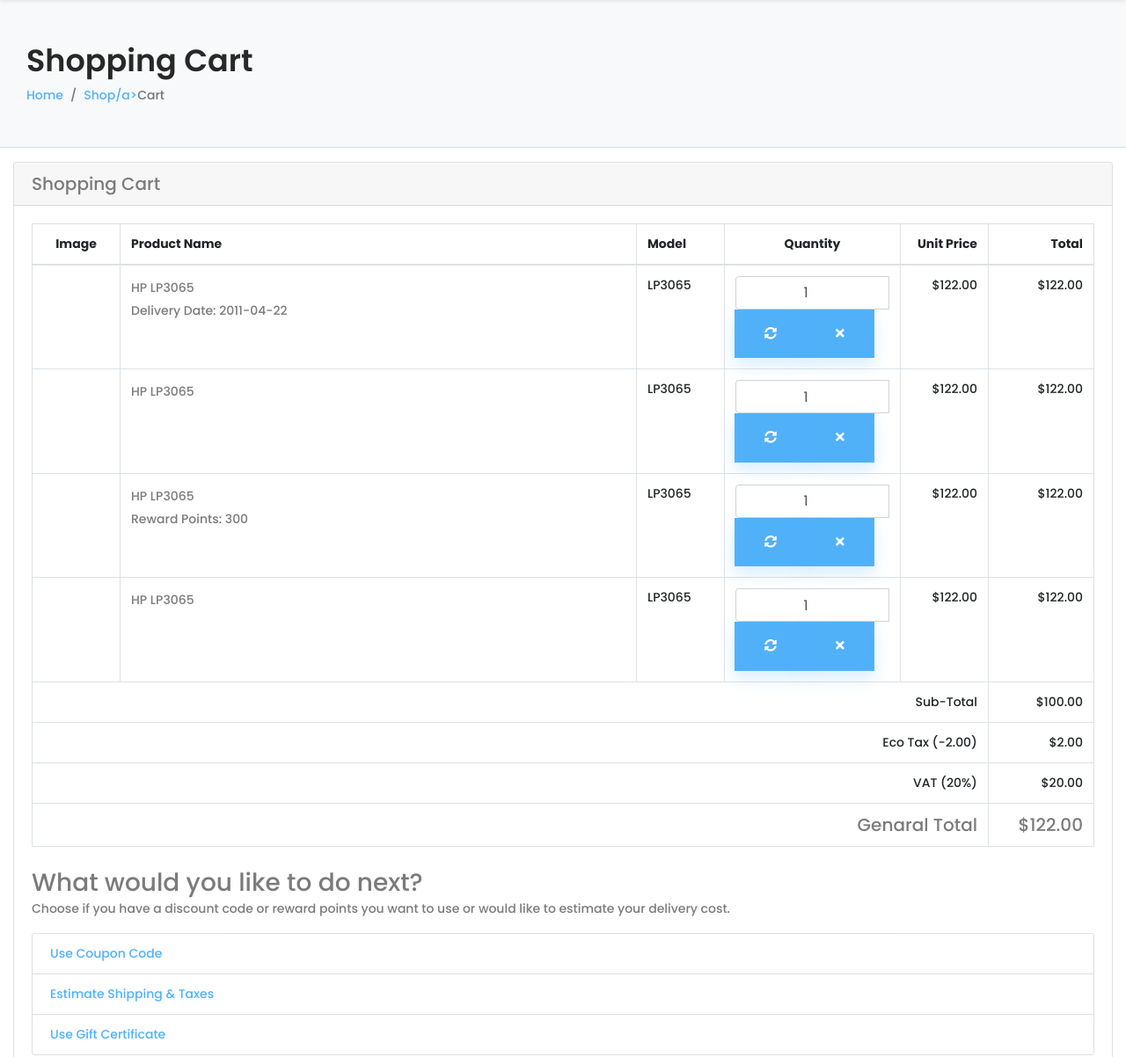
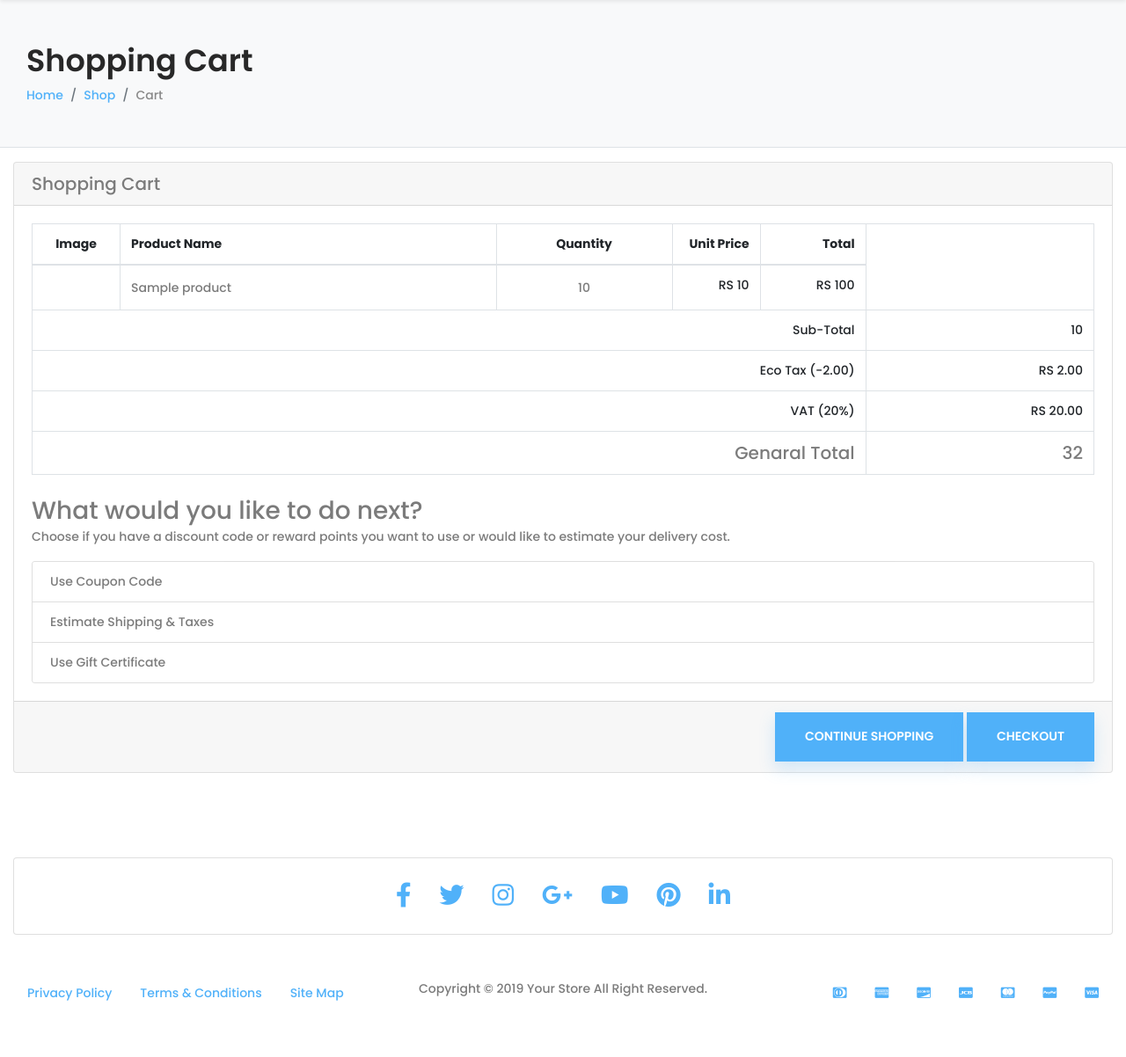
Before and after one commit to nehapanchal2606/The_davai, a Flask app: page /cart in a window 1280 px wide. Shown: the part 268-1470 px from the top of the page at 88% size. Run offline with Flask 2, Linux system fonts and the light colour scheme; the visitor is signed in with stand-in values (Sample User, id 1); tables that the repository leaves empty or names only in its code hold one stand-in row (values such as "Sample post"); some libraries are stand-ins or nearby versions.

Commit message:
added shopping cart

```diff
--- a/project.py
+++ b/project.py
@@ -94,7 +94,7 @@ def login():
 		cursor = mysql.connection.cursor()
 		username = request.form.get('username')
 		password = request.form.get('password')
-		print('======>> ',username, password);
+		print('======>> ',username, password)
 		#cur = mysql.connection.cursor(MySQLdb.cursors.DictCufrom flask import Flask,render_template,request,session,url_for,redirectrsor)
 		cursor.execute('SELECT * FROM user where username = %s and password = %s', (username,password,))
 		user = cursor.fetchone()
@@ -157,8 +157,8 @@ def aboute():
 @app.route('/cart',methods=['GET','POST'])
 def cart():
 	cursor = mysql.connection.cursor()
-	cursor.execute('SELECT p.name, p.price FROM cart as c JOIN product as p ON c.pro_id = p.id WHERE user_id = %s', (session['id'],))
-	cartdetail = cursor.fetchone()
+	cursor.execute('SELECT p.name, p.price, c.qty FROM cart as c JOIN product as p ON c.pro_id = p.id WHERE user_id = %s', (session['id'],))
+	cartdetail = cursor.fetchall()
 
 	print(cartdetail,"cartdetail")
 
@@ -177,7 +177,7 @@ def contact():
 
 		mysql.connection.commit()
 
-		message = Markup("<h2>Your Message is Send</h2>")
+		message = Markup("<h2>Message sent successfully!!</h2>")
 		flash(message)
 		return redirect('/contact')
 
--- a/templates/cart.html
+++ b/templates/cart.html
@@ -117,7 +117,7 @@
 						<h2>Shopping Cart</h2>
 						<ol class="breadcrumb p-0 m-0 bg-transparent">
 							<li class="breadcrumb-item"><a href="{{ '/' }}">Home</a></li>
-							<li class="breadcrumb-item"><a href="{{ 'shop' }}">Shop/a></li>
+							<li class="breadcrumb-item"><a href="{{ 'shop' }}">Shop</a></li>
 							<li class="breadcrumb-item active">Cart</li>
 						</ol>
 					</div>
@@ -139,112 +139,51 @@
 							<tr>
 								<th class="text-center" width="100">Image</th>
 								<th class="text-left">Product Name</th>
-								<th class="text-left" width="100">Model</th>
+								<!-- <th class="text-left" width="100">Model</th> -->
 								<th class="text-center" width="200">Quantity</th>
 								<th class="text-right" width="100">Unit Price</th>
 								<th class="text-right" width="120">Total</th>
 							</tr>
 						</thead>
 						<tbody>
+							{% set total = [0] %}
+						{% for pro_list in cartdetail %}
+							{% set _ = total.append(total.pop() + pro_list[1]|int) %}
+							<!-- <p>{{pro_list}}</p> -->
 							<tr>
 								<td class="text-center">
 									<img alt="" class="img-thumbnail p-0 border-0" src="https://via.placeholder.com/50x50" />
 								</td>
 								<td class="text-left">
-									<p class="m-0">HP LP3065</p>
-									<p class="m-0">Delivery Date: 2011-04-22</p>
+									<p class="m-0">{{ pro_list[0]}}</p>
 								</td>
-								<td class="text-left">LP3065</td>
 								<td class="text-center">
-									<div class="input-group">
-										<input type="number" class="form-control text-center" id="" name="" value="1" min="1" max="5" placeholder="Quantity" />
-										<div class="input-group-append">
-											<button class="btn btn-outline-secondary" type="button"><i class="fas fa-sync-alt"></i></button>
-											<button class="btn btn-outline-secondary" type="button"><i class="fas fa-times"></i></button>
-										</div>
-									</div>
+									<p class="m-0">{{ pro_list[2]}}</p>
 								</td>
-								<td class="text-right">$122.00</td>
-								<td class="text-right">$122.00</td>
+								<td class="text-right">RS {{ pro_list[1]}}</td>
+								<td class="text-right">RS {{ pro_list[1] *  pro_list[2]}}</td>
+
 							</tr>
-							<tr>
-								<td class="text-center">
-									<img alt="" class="img-thumbnail p-0 border-0" src="https://via.placeholder.com/50x50" />
-								</td>
-								<td class="text-left">
-									<p class="m-0">HP LP3065</p>
-								</td>
-								<td class="text-left">LP3065</td>
-								<td class="text-center">
-									<div class="input-group">
-										<input type="number" class="form-control text-center" id="" name="" value="1" min="1" max="5" placeholder="Quantity" />
-										<div class="input-group-append">
-											<button class="btn btn-outline-secondary" type="button"><i class="fas fa-sync-alt"></i></button>
-											<button class="btn btn-outline-secondary" type="button"><i class="fas fa-times"></i></button>
-										</div>
-									</div>
-								</td>
-								<td class="text-right">$122.00</td>
-								<td class="text-right">$122.00</td>
-							</tr>
-							<tr>
-								<td class="text-center">
-									<img alt="" class="img-thumbnail p-0 border-0" src="https://via.placeholder.com/50x50" />
-								</td>
-								<td class="text-left">
-									<p class="m-0">HP LP3065</p>
-									<p class="m-0">Reward Points: 300</p>
-								</td>
-								<td class="text-left">LP3065</td>
-								<td class="text-center">
-									<div class="input-group">
-										<input type="number" class="form-control text-center" id="" name="" value="1" min="1" max="5" placeholder="Quantity" />
-										<div class="input-group-append">
-											<button class="btn btn-outline-secondary" type="button"><i class="fas fa-sync-alt"></i></button>
-											<button class="btn btn-outline-secondary" type="button"><i class="fas fa-times"></i></button>
-										</div>
-									</div>
-								</td>
-								<td class="text-right">$122.00</td>
-								<td class="text-right">$122.00</td>
-							</tr>
-							<tr>
-								<td class="text-center">
-									<img alt="" class="img-thumbnail p-0 border-0" src="https://via.placeholder.com/50x50" />
-								</td>
-								<td class="text-left">
-									<p class="m-0">HP LP3065</p>
-								</td>
-								<td class="text-left">LP3065</td>
-								<td class="text-center">
-									<div class="input-group">
-										<input type="number" class="form-control text-center" id="" name="" value="1" min="1" max="5" placeholder="Quantity" />
-										<div class="input-group-append">
-											<button class="btn btn-outline-secondary" type="button"><i class="fas fa-sync-alt"></i></button>
-											<button class="btn btn-outline-secondary" type="button"><i class="fas fa-times"></i></button>
-										</div>
-									</div>
-								</td>
-								<td class="text-right">$122.00</td>
-								<td class="text-right">$122.00</td>
-							</tr>
+						{% endfor%}
 						</tbody>
+
+
 						<tfoot>
 							<tr>
 								<td class="text-right" colspan="5">Sub-Total</td>
-								<td class="text-right">$100.00</td>
+								<td class="text-right">{{ total[0] }}</td>
 							</tr>
 							<tr>
 								<td class="text-right" colspan="5">Eco Tax (-2.00)</td>
-								<td class="text-right">$2.00</td>
+								<td class="text-right">RS 2.00</td>
 							</tr>
 							<tr>
 								<td class="text-right" colspan="5">VAT (20%)</td>
-								<td class="text-right">$20.00</td>
+								<td class="text-right">RS 20.00</td>
 							</tr>
 							<tr>
 								<td class="text-right" colspan="5"><p class="m-0 h5">Genaral Total</p></td>
-								<td class="text-right"><p class="m-0 h5">$122.00</p></td>
+								<td class="text-right"><p class="m-0 h5">{{ total[0] + 2 + 20}}</p></td>
 							</tr>
 						</tfoot>
 					</table>
@@ -329,7 +268,7 @@
 </div>
 <div class="container">
 	<div class="row mb-5">
-		<div class="col-md-2">
+		<!-- <div class="col-md-2">
 			<div class="card">
 				<div class="card-header">Corporate</div>
 				<ul class="list-group list-group-flush">
@@ -340,8 +279,8 @@
 					<li class="list-group-item p-2">Contact Us</li>
 				</ul>
 			</div>
-		</div>
-		<div class="col-md-2">
+		</div> -->
+		<!-- <div class="col-md-2">
 			<div class="card">
 				<div class="card-header">Services</div>
 				<ul class="list-group list-group-flush">
@@ -352,8 +291,8 @@
 					<li class="list-group-item p-2">Returns</li>
 				</ul>
 			</div>
-		</div>
-		<div class="col-md-2">
+		</div> -->
+		<!-- <div class="col-md-2">
 			<div class="card">
 				<div class="card-header">Account</div>
 				<ul class="list-group list-group-flush">
@@ -364,8 +303,8 @@
 					<li class="list-group-item p-2">Wish List</li>
 				</ul>
 			</div>
-		</div>
-		<div class="col-md-2">
+		</div> -->
+		<!-- <div class="col-md-2">
 			<div class="card">
 				<div class="card-header">Support</div>
 				<ul class="list-group list-group-flush">
@@ -374,8 +313,8 @@
 					<li class="list-group-item p-2">Feedback</li>
 				</ul>
 			</div>
-		</div>
-		<div class="col-md-4">
+		</div> -->
+		<!-- <div class="col-md-4">
 			<div class="card">
 				<div class="card-header">Contact Us</div>
 				<div class="card-body">
@@ -386,7 +325,7 @@
 					<p>Call: 1-800-345-6789</p>
 				</div>
 			</div>
-		</div>
+		</div> -->
 		<div class="col-md-12 mt-5 mb-5">
 			<div class="card">
 				<div class="card-body">
--- a/templates/shop-detail.html
+++ b/templates/shop-detail.html
@@ -142,7 +142,7 @@
                                                     <li><a href="#">Small</a></li>
                                                 </ul>
                                             </div>
-                                            <div class="shop-details-color">
+                                            <!-- <div class="shop-details-color">
                                                 <span>Color :</span>
                                                 <ul>
                                                     <li class="active"></li>
@@ -150,7 +150,7 @@
                                                     <li class="green"></li>
                                                     <li class="blue"></li>
                                                 </ul>
-                                            </div>
+                                            </div> -->
                                             <div class="shop-details-quantity">
                                                 <form action="#" method="post">
                                                 <span>Quantity :</span>
```
Also changed, not shown: templates/bookingAppointment.html (+7 -7 lines), templates/contact.html (+18 -4 lines).
